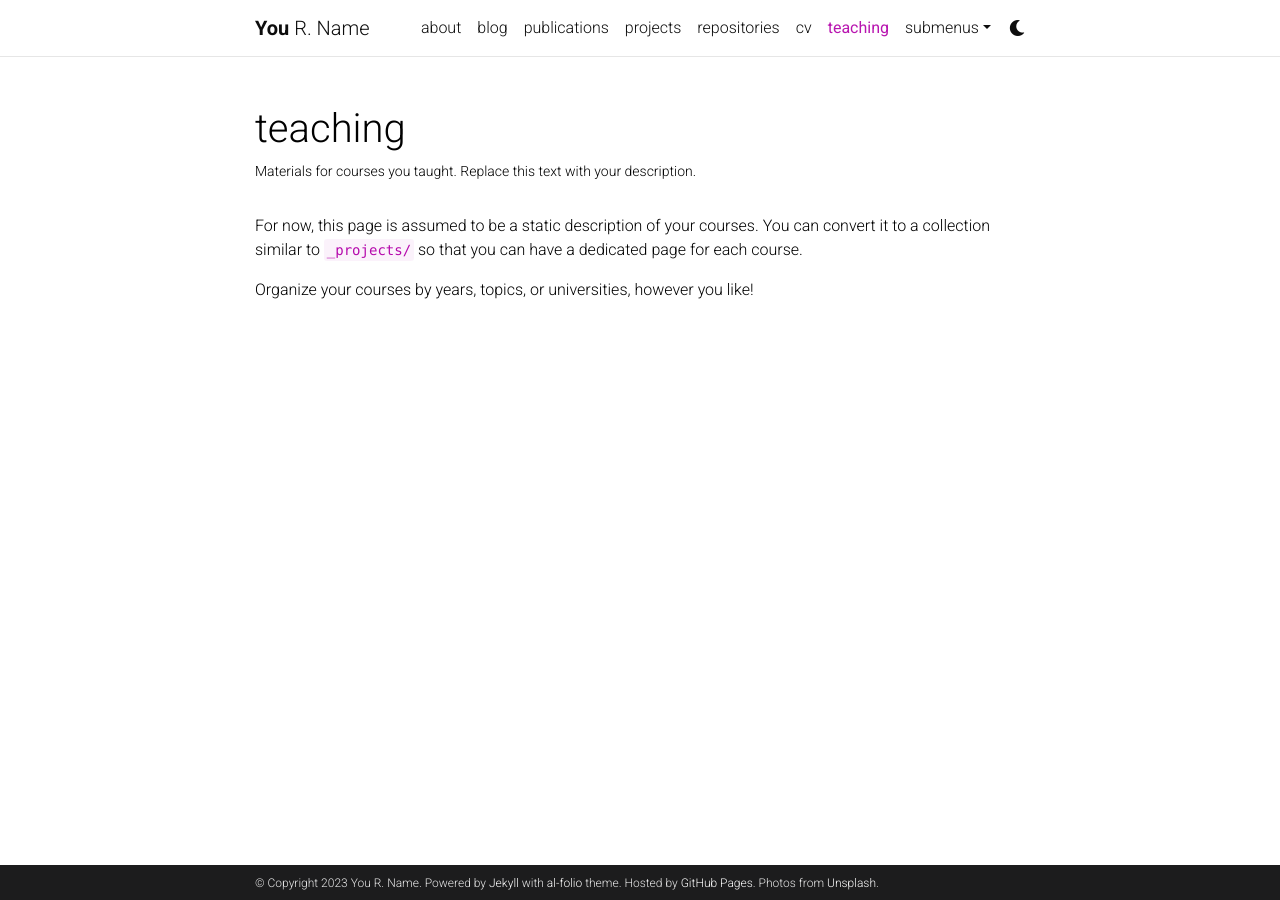
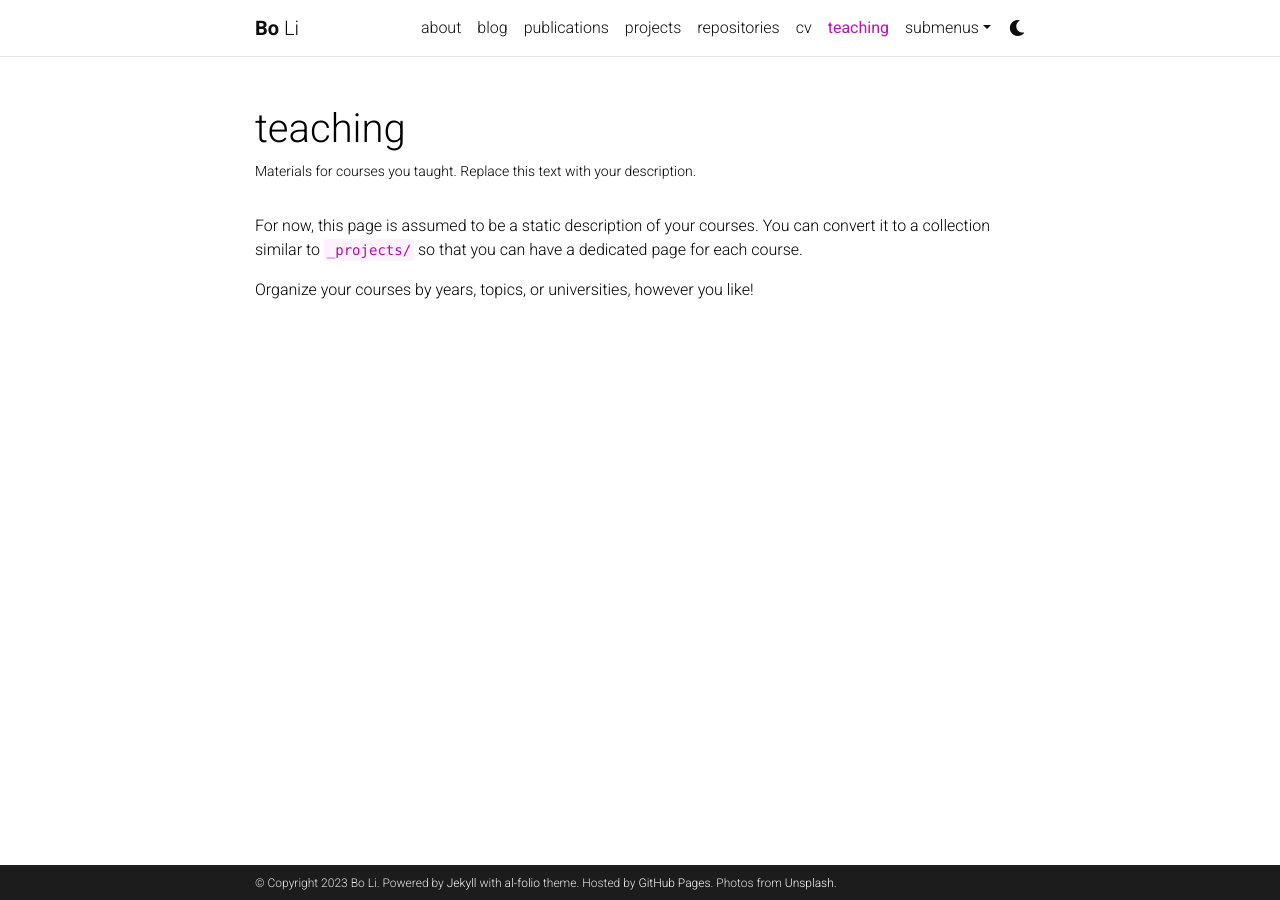
Before and after one commit to BoEcon/BoEcon.github.io, a Jekyll site: the page built from _pages/teaching.md, in a window 1280 px wide. Built offline with Jekyll 4.4.1, drawn with Linux system fonts in a browser that asks for light colours; comment, search, counter and statistics services are not loaded; a style sheet for code colours, icons or effects is not loaded.

Commit message:
initial change, change name

```diff
--- a/_config.yml
+++ b/_config.yml
@@ -3,9 +3,9 @@
 # -----------------------------------------------------------------------------
 
 title: blank # the website title (if blank, full name will be used instead)
-first_name: You
-middle_name: R.
-last_name: Name
+first_name: Bo
+middle_name:
+last_name: Li
 email: you@example.com
 description: > # the ">" symbol means to ignore newlines until "footer_text:"
   A simple, whitespace theme for academics. Based on [*folio](https://github.com/bogoli/-folio) design.
@@ -18,8 +18,8 @@
 lang: en # the language of your site (for example: en, fr, cn, ru, etc.)
 icon: ⚛️  # the emoji used as the favicon (alternatively, provide image name in /assets/img/)
 
-url: https://alshedivat.github.io # the base hostname & protocol for your site
-baseurl: /al-folio # the subpath of your site, e.g. /blog/
+url: https://BoEcon.github.io # the base hostname & protocol for your site
+baseurl: # the subpath of your site, e.g. /blog/
 last_updated: false # set to true if you want to display last updated in the footer
 impressum_path:  # set to path to include impressum link in the footer, use the same path as permalink in a page, helps to conform with EU GDPR
 
```
